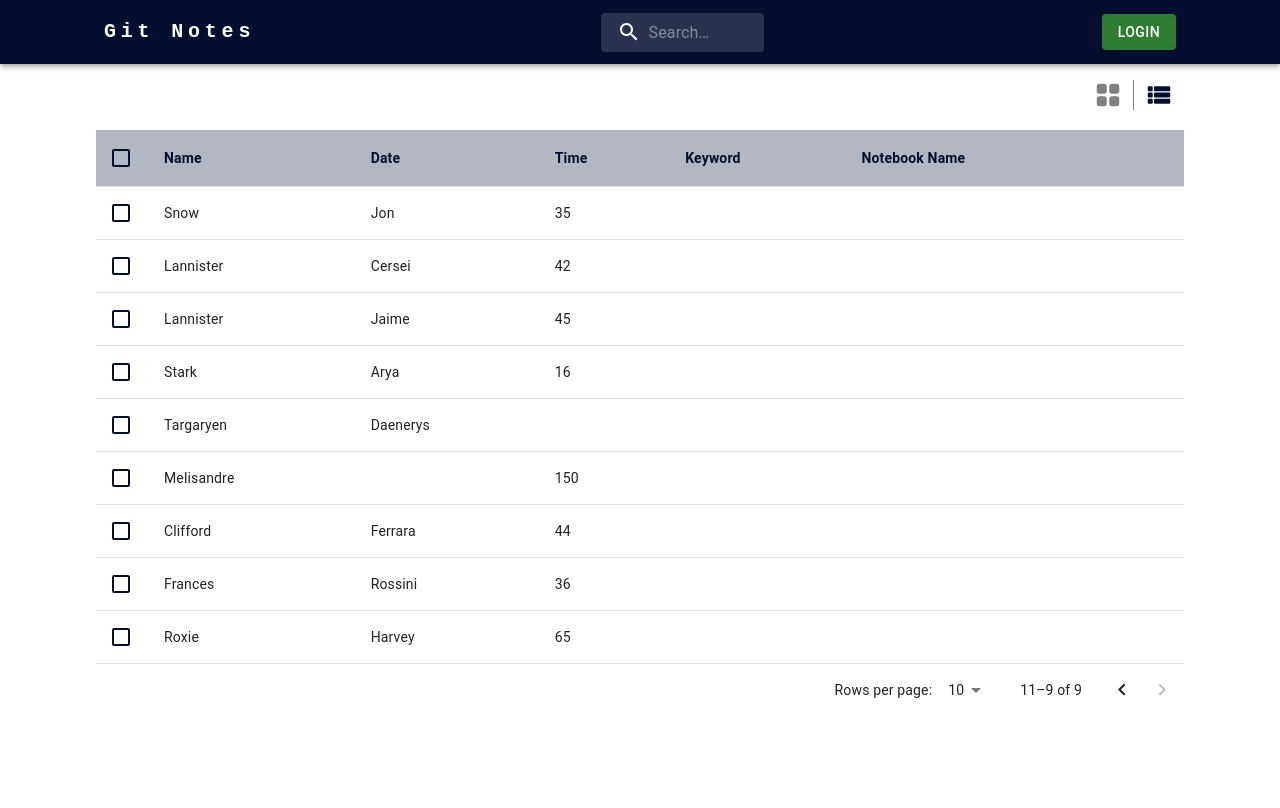
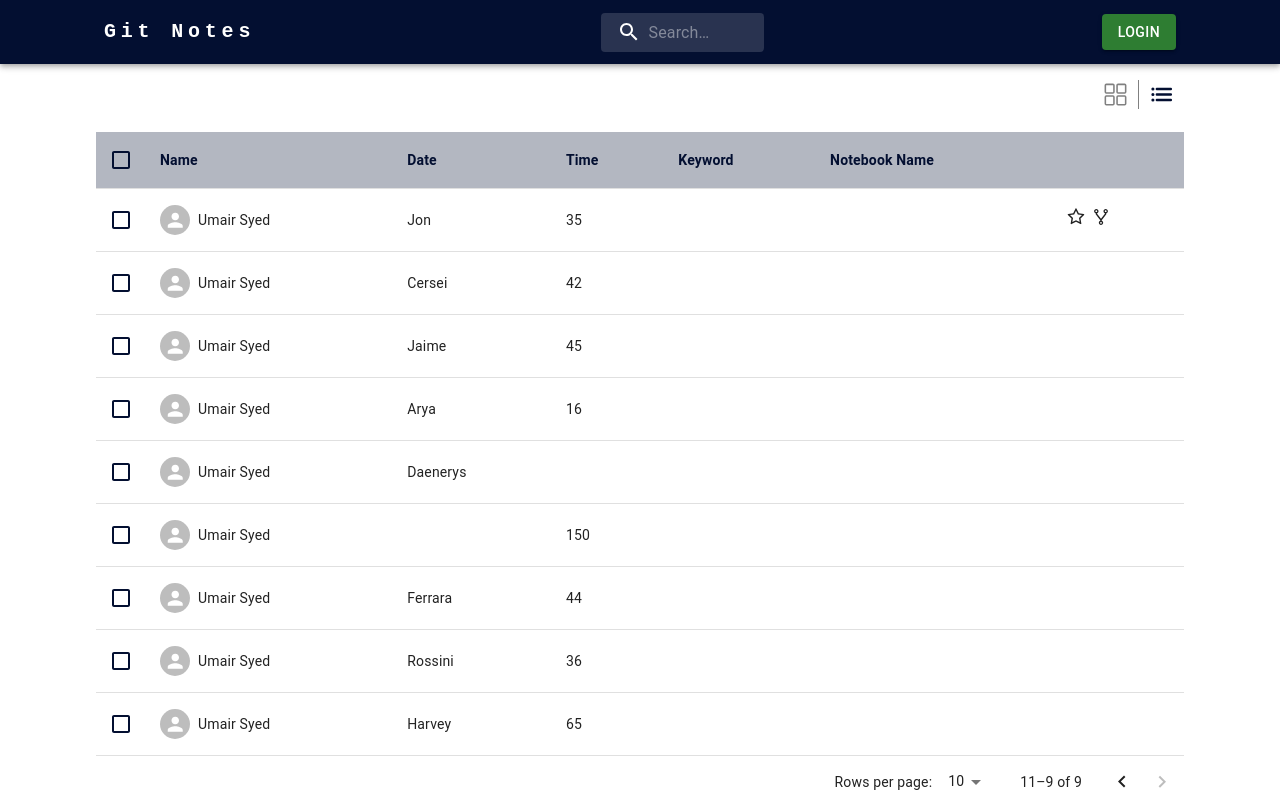
Before and after one commit to umairian/git-notes-app, a React (Vite) app: page / in a window 1280 px wide. Built offline with nearby package versions, Linux system fonts and the light colour scheme.

Commit message:
Grid and layout icons on home page designing completed

```diff
--- a/package.json
+++ b/package.json
@@ -15,7 +15,8 @@
     "@mui/icons-material": "^5.14.16",
     "@mui/material": "^5.14.16",
     "react": "^18.2.0",
-    "react-dom": "^18.2.0"
+    "react-dom": "^18.2.0",
+    "react-icons": "^4.11.0"
   },
   "devDependencies": {
     "@types/react": "^18.2.15",
--- a/src/App.tsx
+++ b/src/App.tsx
@@ -1,6 +1,7 @@
 import { useState } from 'react'
 import reactLogo from './assets/react.svg'
 import viteLogo from '/vite.svg'
+import CssBaseline from "@mui/material/CssBaseline";
 import './App.css'
 import HomePage from './pages/Home'
 
@@ -8,9 +9,9 @@ function App() {
   const [count, setCount] = useState(0)
 
   return (
-    <>
+    <CssBaseline>
     <HomePage />
-    </>
+    </CssBaseline>
   )
 }
 
--- a/src/components/DataTable/DataTable.tsx
+++ b/src/components/DataTable/DataTable.tsx
@@ -1,4 +1,6 @@
 import {
+  Avatar,
+  Box,
   Checkbox,
   Table,
   TableBody,
@@ -10,6 +12,7 @@ import {
   lighten,
 } from "@mui/material";
 import { PRIMARY_COLOR } from "../../constants/theme";
+import { AiOutlineFork, AiOutlineStar } from "react-icons/ai";
 
 const columns = [
   { field: "name", headerName: "Name" },
@@ -30,15 +33,102 @@ const columns = [
 ];
 
 const rows = [
-  { id: 1, name: "Snow", date: "Jon", time: 35 },
-  { id: 2, name: "Lannister", date: "Cersei", time: 42 },
-  { id: 3, name: "Lannister", date: "Jaime", time: 45 },
-  { id: 4, name: "Stark", date: "Arya", time: 16 },
-  { id: 5, name: "Targaryen", date: "Daenerys", time: null },
-  { id: 6, name: "Melisandre", date: null, time: 150 },
-  { id: 7, name: "Clifford", date: "Ferrara", time: 44 },
-  { id: 8, name: "Frances", date: "Rossini", time: 36 },
-  { id: 9, name: "Roxie", date: "Harvey", time: 65 },
+  {
+    id: 1,
+    name: (
+      <Box sx={{ display: "flex", gap: 1, alignItems: "center" }}>
+        <Avatar sx={{ height: 30, width: 30 }} /> Umair Syed
+      </Box>
+    ),
+    date: "Jon",
+    time: 35,
+    actions: (
+      <span>
+        <AiOutlineStar size={20} style={{ marginRight: 5}} />
+        <AiOutlineFork size={20} />
+      </span>
+    ),
+  },
+  {
+    id: 2,
+    name: (
+      <Box sx={{ display: "flex", gap: 1, alignItems: "center" }}>
+        <Avatar sx={{ height: 30, width: 30 }} /> Umair Syed
+      </Box>
+    ),
+    date: "Cersei",
+    time: 42,
+  },
+  {
+    id: 3,
+    name: (
+      <Box sx={{ display: "flex", gap: 1, alignItems: "center" }}>
+        <Avatar sx={{ height: 30, width: 30 }} /> Umair Syed
+      </Box>
+    ),
+    date: "Jaime",
+    time: 45,
+  },
+  {
+    id: 4,
+    name: (
+      <Box sx={{ display: "flex", gap: 1, alignItems: "center" }}>
+        <Avatar sx={{ height: 30, width: 30 }} /> Umair Syed
+      </Box>
+    ),
+    date: "Arya",
+    time: 16,
+  },
+  {
+    id: 5,
+    name: (
+      <Box sx={{ display: "flex", gap: 1, alignItems: "center" }}>
+        <Avatar sx={{ height: 30, width: 30 }} /> Umair Syed
+      </Box>
+    ),
+    date: "Daenerys",
+    time: null,
+  },
+  {
+    id: 6,
+    name: (
+      <Box sx={{ display: "flex", gap: 1, alignItems: "center" }}>
+        <Avatar sx={{ height: 30, width: 30 }} /> Umair Syed
+      </Box>
+    ),
+    date: null,
+    time: 150,
+  },
+  {
+    id: 7,
+    name: (
+      <Box sx={{ display: "flex", gap: 1, alignItems: "center" }}>
+        <Avatar sx={{ height: 30, width: 30 }} /> Umair Syed
+      </Box>
+    ),
+    date: "Ferrara",
+    time: 44,
+  },
+  {
+    id: 8,
+    name: (
+      <Box sx={{ display: "flex", gap: 1, alignItems: "center" }}>
+        <Avatar sx={{ height: 30, width: 30 }} /> Umair Syed
+      </Box>
+    ),
+    date: "Rossini",
+    time: 36,
+  },
+  {
+    id: 9,
+    name: (
+      <Box sx={{ display: "flex", gap: 1, alignItems: "center" }}>
+        <Avatar sx={{ height: 30, width: 30 }} /> Umair Syed
+      </Box>
+    ),
+    date: "Harvey",
+    time: 65,
+  },
 ];
 
 export default function DataTable() {
@@ -47,21 +137,26 @@ export default function DataTable() {
       <TableContainer>
         <Table stickyHeader aria-label="sticky table">
           <TableHead>
-            <TableRow sx={{ backgroundColor: "red"}}>
-              <TableCell padding="checkbox" sx={{ backgroundColor: lighten(PRIMARY_COLOR, 0.7), }}>
+            <TableRow sx={{ backgroundColor: "red" }}>
+              <TableCell
+                padding="checkbox"
+                sx={{ backgroundColor: lighten(PRIMARY_COLOR, 0.7) }}
+              >
                 <Checkbox
                   // indeterminate={numSelected > 0 && numSelected < rowCount}
                   // checked={rowCount > 0 && numSelected === rowCount}
                   // onChange={onSelectAllClick}
-                  style={{ color: PRIMARY_COLOR,}}
+                  style={{ color: PRIMARY_COLOR }}
                 />
               </TableCell>
               {columns.map((column) => (
                 <TableCell
                   key={column.field}
-                  align={column.align}
-                  style={{ minWidth: column.minWidth }}
-                  sx={{ backgroundColor: lighten(PRIMARY_COLOR, 0.7), fontWeight: "bold", color: PRIMARY_COLOR}}
+                  sx={{
+                    backgroundColor: lighten(PRIMARY_COLOR, 0.7),
+                    fontWeight: "bold",
+                    color: PRIMARY_COLOR,
+                  }}
                 >
                   {column.headerName}
                 </TableCell>
@@ -77,7 +172,7 @@ export default function DataTable() {
                       // indeterminate={numSelected > 0 && numSelected < rowCount}
                       // checked={rowCount > 0 && numSelected === rowCount}
                       // onChange={onSelectAllClick}
-                  style={{ color: PRIMARY_COLOR,}}
+                      style={{ color: PRIMARY_COLOR }}
                     />
                   </TableCell>
                   {columns.map((column) => {
--- /dev/null
+++ b/src/pages/Home/constants.tsx
@@ -0,0 +1,17 @@
+export const VIEW_OPTIONS = {
+  list: "list",
+  grid: "grid",
+};
+
+export const iconStyles = (color: string) => ({
+  color: color,
+  fontSize: 25,
+  cursor: "pointer",
+  margin: "2px 10px",
+});
+
+export const spanStyles = (border: boolean) => ({
+  height: 29,
+  display: "inline-block",
+  borderLeft: border ? "1px solid gray" : undefined,
+});
--- a/src/pages/Home/index.tsx
+++ b/src/pages/Home/index.tsx
@@ -1,13 +1,14 @@
 import { Box } from "@mui/material";
 import AppLayout from "../../layouts/AppLayout";
-import { GridViewRounded, ViewListRounded } from "@mui/icons-material";
 import { PRIMARY_COLOR } from "../../constants/theme";
 import ListView from "../../components/Home/ListView";
 import { useState } from "react";
 import GridView from "../../components/Home/GridView";
+import { IoGrid, IoGridOutline, IoList } from "react-icons/io5";
+import { VIEW_OPTIONS, iconStyles, spanStyles } from "./constants";
 
 export default function HomePage() {
-  const [view, setView] = useState("list");
+  const [view, setView] = useState(VIEW_OPTIONS.list);
   return (
     <AppLayout>
       <Box
@@ -19,30 +20,29 @@ export default function HomePage() {
         }}
       >
         <span>
-          <span onClick={() => setView("grid")}>
-            <GridViewRounded
-              sx={{
-                color: view === "grid" ? PRIMARY_COLOR : "gray",
-                fontSize: 30,
-                paddingX: "10px",
-                cursor: "pointer",
-              }}
-            />
+          <span
+            onClick={() => setView(VIEW_OPTIONS.grid)}
+            style={spanStyles(false)}
+          >
+            {view === VIEW_OPTIONS.grid ? (
+              <IoGrid style={iconStyles(PRIMARY_COLOR)} />
+            ) : (
+              <IoGridOutline style={iconStyles("gray")} />
+            )}
           </span>
-          <span onClick={() => setView("list")}>
-            <ViewListRounded
-              sx={{
-                color: view === "list" ? PRIMARY_COLOR : "gray",
-                fontSize: 30,
-                paddingX: "10px",
-                cursor: "pointer",
-                borderLeft: "1px solid gray",
-              }}
+          <span
+            onClick={() => setView(VIEW_OPTIONS.list)}
+            style={spanStyles(true)}
+          >
+            <IoList
+              style={iconStyles(
+                view === VIEW_OPTIONS.list ? PRIMARY_COLOR : "gray"
+              )}
             />
           </span>
         </span>
       </Box>
-      {view === "list" ? <ListView /> : <GridView />}
+      {view === VIEW_OPTIONS.list ? <ListView /> : <GridView />}
     </AppLayout>
   );
 }
```
Also changed, not shown: 1 other file (tests, documents, lock files or other folders). Lines whose indentation alone changed are shown as unchanged.
